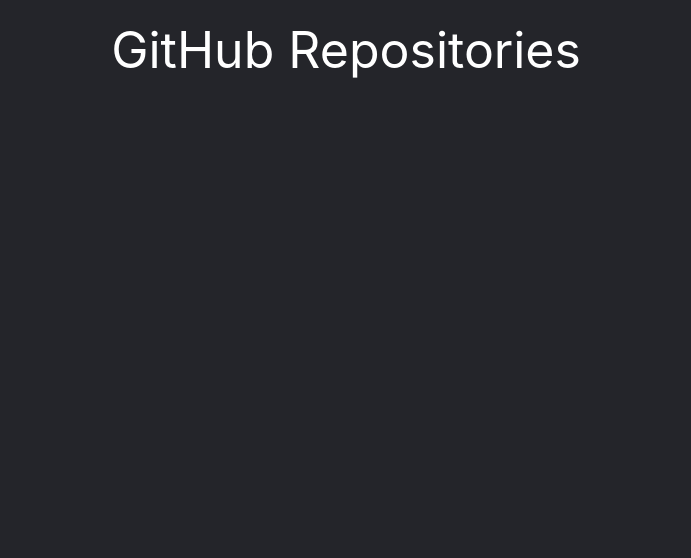
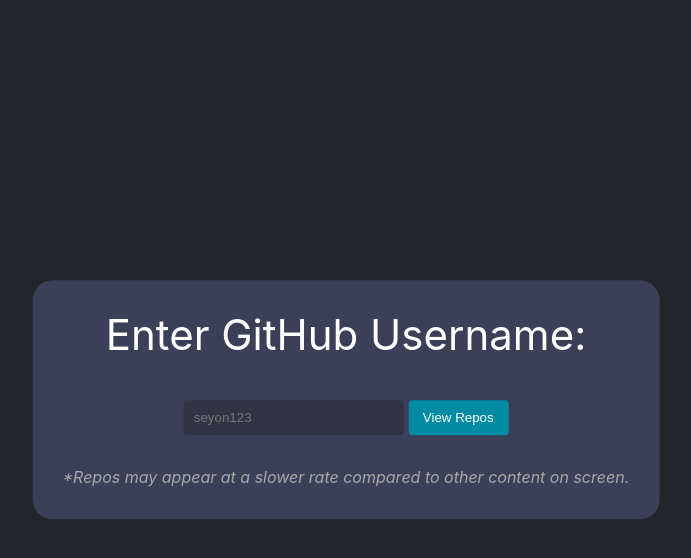
Before and after one commit to seyon123/list-github-repos, a plain HTML site: page index.html in a window 1280 px wide. Shown: the whole page, without its empty margins (294-985 px from the left). Drawn offline with nearby package versions, Linux system fonts and the light colour scheme; no server answers.

Commit message:
Update README and functionality

```diff
--- a/css/styles.css
+++ b/css/styles.css
@@ -18,15 +18,71 @@ body {
     width: 100%;
 }
 
-.page-title {
-    color: white;
-    font-size: 50px;
-    padding: 20px;
+/* css for start page asking for username */
+
+#title {
     text-align: center;
+    vertical-align: middle;
+    position: absolute;
+    padding: 30px;
+    border-radius: 20px;
+    left: 50%;
+    top: 50%;
+    transform: translate(-50%, -50%);
+    background-color: #3C3F58;
 }
 
 
-/*  Modify code bolow to modify to adjust styling for the repositories */
+#title h1 {
+    color: white;
+    vertical-align: middle;
+}
+
+#title i {
+    color: rgb(168, 168, 168);
+}
+
+#user {
+    width: 200px;
+    margin-top: 20px;
+    padding: 10px;
+    border-radius: 4px;
+    border: none;
+    margin-bottom: 30px;
+    background: rgba(36, 37, 42, 0.397);
+    color: #fff;
+}
+
+#btn {
+    width: 100px;
+    margin-top: 20px;
+    padding: 10px;
+    border-radius: 4px;
+    border: none;
+    margin-bottom: 10px;
+    background: rgba(0,139,165,1);;
+    color: #fff;
+    cursor: pointer;
+}
+
+#back {
+    text-align: center;
+    margin: 30px;
+}
+
+#back a {
+    width: 100px;
+    margin-top: 20px;
+    padding: 10px;
+    border-radius: 4px;
+    border: none;
+    margin-bottom: 10px;
+    background: rgba(0,139,165,1);;
+    color: #fff;
+    cursor: pointer;
+}
+
+/*  Modify code bolow to modify to adjust styling for the repositories. The above css is for other elements */
 .error-box {
     border-radius: 10px;
     padding: 30px;
--- a/index.html
+++ b/index.html
@@ -1,4 +1,4 @@
- <!--
+<!--
  -------------------------------------------
    Author: Seyon Rajagopal
    Copyright (c) 2020 Seyon Rajagopal
@@ -20,17 +20,40 @@
     <script src="js/uikit-icons.min.js"></script>
     <script src="https://ajax.googleapis.com/ajax/libs/jquery/3.1.0/jquery.min.js"></script>
     <script src="js/script.js"></script>
-
     <title>Repository List </title>
 </head>
 
 <body>
 
-    <h1 class="page-title">GitHub Repositories</h1>
+
+    <div id="title">
+        <h1>Enter GitHub Username:</h1>
+        <input id="user" type="text" placeholder="seyon123">
+        <button id="btn" onclick="getusername()">View Repos</button>
+        <br><i>*Repos may appear at a slower rate compared to other content on screen.</i>
+    </div>
+
+    <div id="back">
+        <a href="index.html">Go Back</a>
+    </div>
 
     <!-- The div below is all you need to list all repositories-->
-    <div id="repo-box" ></div>
+    <div id="repo-box"></div>
 
+
+    <script>
+            document.getElementById("back").style.display = "none";
+            function getusername() {
+                var user = document.getElementById("user").value;
+                document.getElementById("title").style.display = "none";
+                document.getElementById("repo-box").style.display = "block";
+                document.getElementById("back").style.display = "block";
+                console.log(user);
+                genRepo(user);
+            }
+        </script>
 </body>
 
 </html>
+
+</html>
--- a/js/script.js
+++ b/js/script.js
@@ -4,12 +4,14 @@
 // -------------------------------------------
 
 
-window.onload = genRepo;
+// To use this file uncomment the  following 2 lines of code and
+// enter GitHub username in the ""
 
-function genRepo() {
-    // Emter GitHub username below
-    var user = "seyon123";
+// var user = "";
+// window.onload = genRepo(user);
 
+
+function genRepo(user) {
     const testuser = /^[a-z\d](?:[a-z\d]|-(?=[a-z\d])){0,38}$/i;
 
     if (testuser.test(user) == false || user == "" || user == null) {
```
Also changed, not shown: 1 other file.
